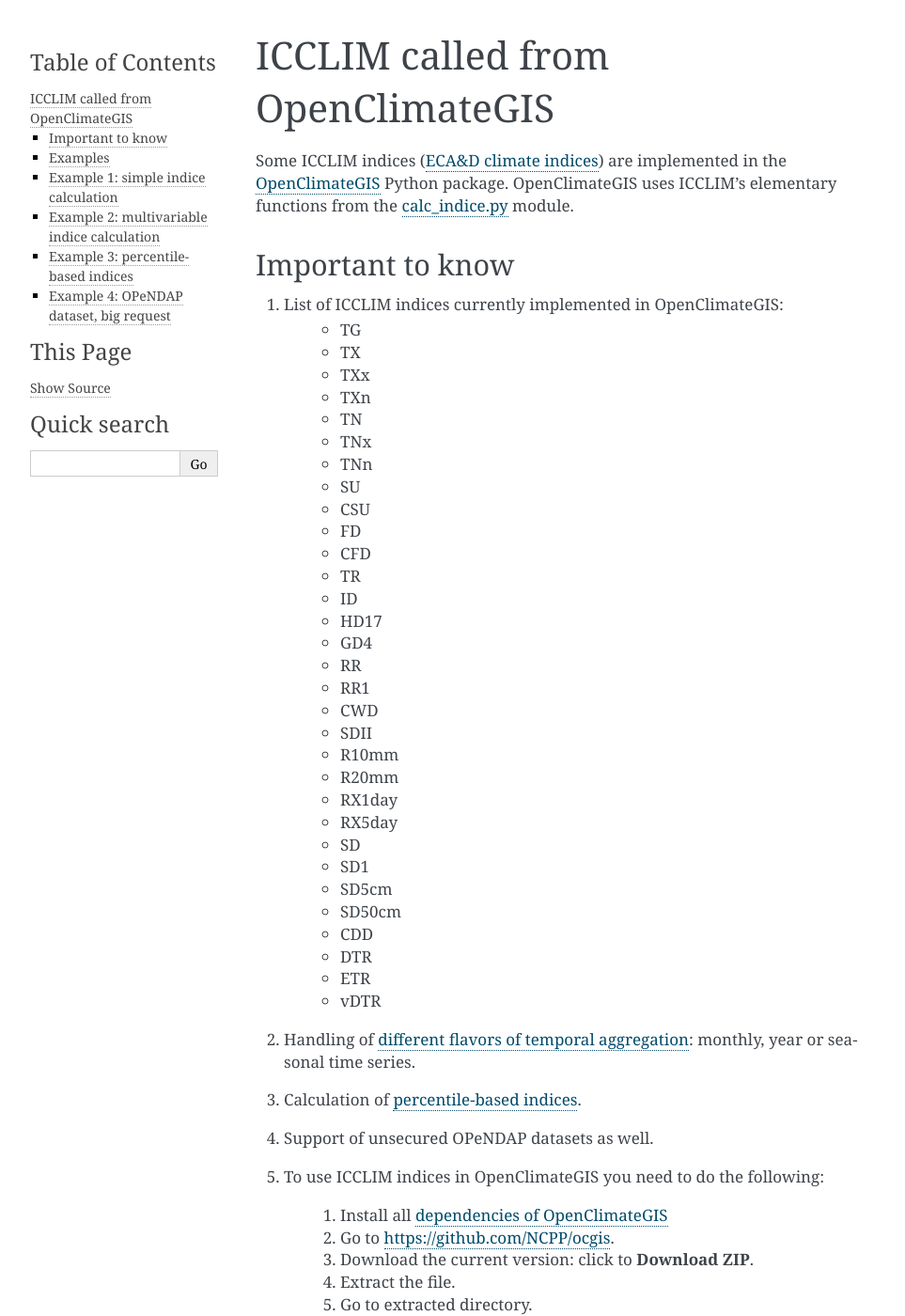
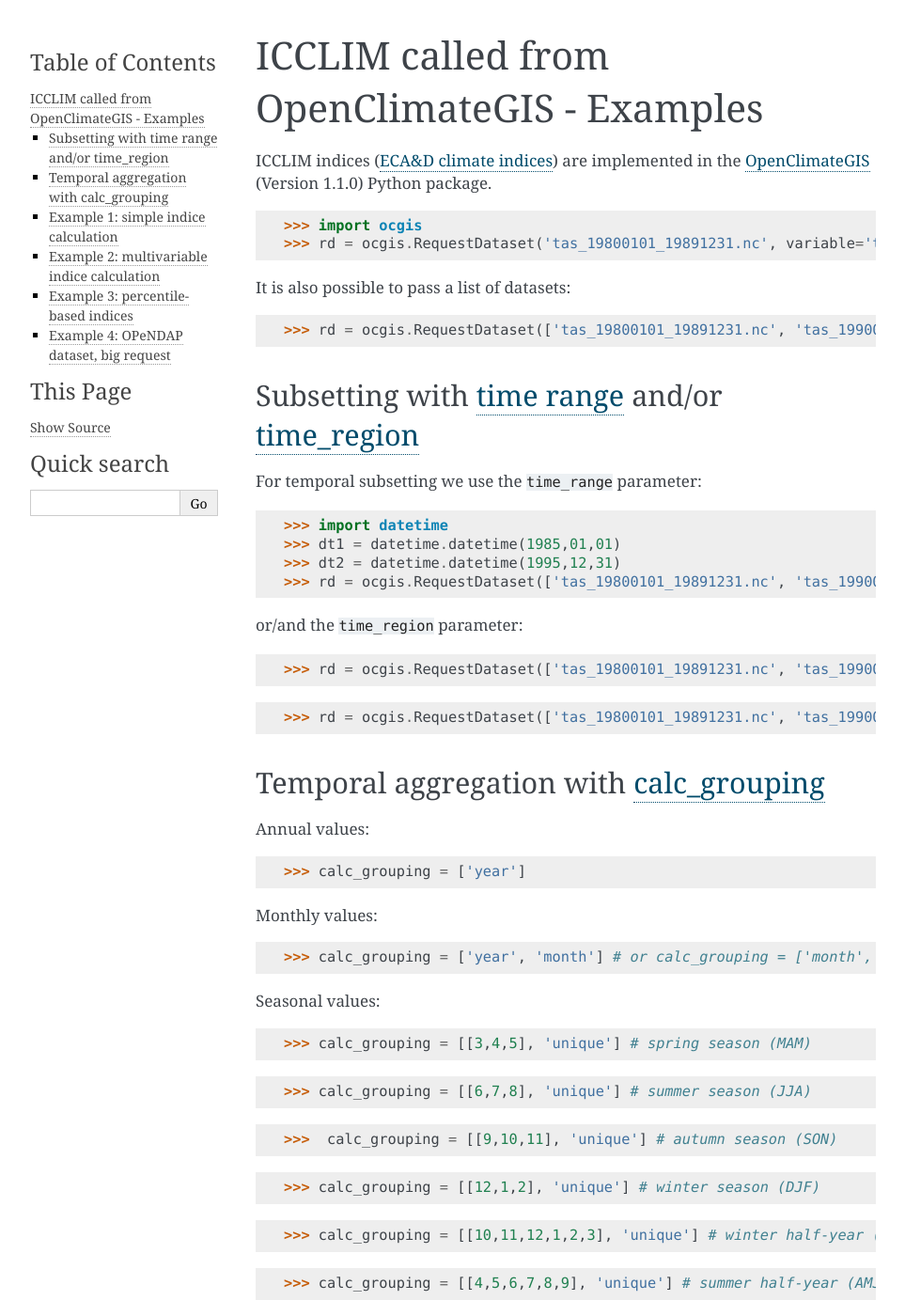
Before and after one commit to cerfacs-globc/icclim, a Sphinx documentation site: the page built from icclim/icclim_doc/source/icclim_ocgis.rst, in a window 1280 px wide and 1400 px high. Shown: the whole window at 94% size, without its empty margins (148-1111 px from the left). Built offline with Sphinx 7.4.7, drawn with Linux system fonts in a browser that asks for light colours; some of the changed text lies outside the part shown.

Commit message:
doc changes

```diff
--- a/icclim/icclim_doc/source/icclim_ocgis.rst
+++ b/icclim/icclim_doc/source/icclim_ocgis.rst
@@ -1,97 +1,35 @@
 .. _icclim_ocgis:
 
-ICCLIM called from OpenClimateGIS
-==================================
-Some ICCLIM indices (`ECA&D climate indices <http://eca.knmi.nl/documents/atbd.pdf>`_) are implemented in the `OpenClimateGIS <http://ncpp.github.io/ocgis/index.html>`_ Python package. OpenClimateGIS uses ICCLIM's
-elementary functions from  the `calc_indice.py <https://github.com/tatarinova/icclim/blob/master/icclim/calc_indice.py>`_ module.
+ICCLIM called from OpenClimateGIS - Examples
+==============================================
+ICCLIM indices (`ECA&D climate indices <http://eca.knmi.nl/documents/atbd.pdf>`_) are implemented in the `OpenClimateGIS <http://ncpp.github.io/ocgis/index.html>`_ (Version 1.1.0) Python package.
 
-Important to know
------------------
-1. List of ICCLIM indices currently implemented in OpenClimateGIS:
-    - TG
-    - TX
-    - TXx
-    - TXn
-    - TN
-    - TNx
-    - TNn
-    - SU
-    - CSU
-    - FD
-    - CFD
-    - TR
-    - ID
-    - HD17
-    - GD4
-    - RR
-    - RR1
-    - CWD
-    - SDII
-    - R10mm
-    - R20mm
-    - RX1day
-    - RX5day
-    - SD
-    - SD1
-    - SD5cm
-    - SD50cm
-    - CDD
-
-    - DTR
-    - ETR
-    - vDTR
-
-2. Handling of :ref:`different flavors of temporal aggregation <temp_agregations_label>`: monthly, year or seasonal time series.
-3. Calculation of :ref:`percentile-based indices <percentil_label>`.
-4. Support of unsecured OPeNDAP datasets as well.
-
-5. To use ICCLIM indices in OpenClimateGIS you need to do the following:
-
-    1. Install all `dependencies of OpenClimateGIS <https://www.earthsystemcog.org/projects/openclimategis/dependencies>`_
-    2. Go to `<https://github.com/NCPP/ocgis>`_.
-    3. Download the current version: click to **Download ZIP**.
-    4. Extract the file.
-    5. Go to extracted directory.
-    6. Run the system command:
-
-    .. code-block:: sh
-
-        [sudo] python setup.py install
-
-Examples
----------
-First, we import the OpenClimateGIS library:
 
 >>> import ocgis
-
-
-Then, we create a `ocgis.RequestDataset <http://ncpp.github.io/ocgis/api.html#ocgis.RequestDataset>`_ object:
-
 >>> rd = ocgis.RequestDataset('tas_19800101_19891231.nc', variable='tas')
 
 It is also possible to pass a list of datasets:
 
 >>> rd = ocgis.RequestDataset(['tas_19800101_19891231.nc', 'tas_19900101_19991231.nc'], variable='tas')
 
-For temporal subsetting we use the *time_range* parameter:
+Subsetting with `time range <http://ncpp.github.io/ocgis/api.html#time-range>`_ and/or `time_region <http://ncpp.github.io/ocgis/api.html#time-region>`_
+------------------------------------------------------------------------------------------------------------------------------------------------------------
+
+For temporal subsetting we use the ``time_range`` parameter:
 
 >>> import datetime
 >>> dt1 = datetime.datetime(1985,01,01)
 >>> dt2 = datetime.datetime(1995,12,31)
 >>> rd = ocgis.RequestDataset(['tas_19800101_19891231.nc', 'tas_19900101_19991231.nc'], variable='tas', time_range=[dt1, dt2])
 
-or/and the *time_region* parameter:
+or/and the ``time_region`` parameter:
 
 >>> rd = ocgis.RequestDataset(['tas_19800101_19891231.nc', 'tas_19900101_19991231.nc'], variable='tas', time_region={'month':[6,7,8]})
 
 >>> rd = ocgis.RequestDataset(['tas_19800101_19891231.nc', 'tas_19900101_19991231.nc'], variable='tas', time_region={'year':[1989,1990,1991],'month':[6,7,8]})
 
-
-.. _temp_agregations_label:
-
-An indice may be calculated as monthly, annual or seasonal values (depending on kind of indice).
-For this, we need to define the `calc_grouping <http://ncpp.github.io/ocgis/api.html#calc-grouping-headline>`_ parameter
-which will be passed in `ocgis.OcgOperations <http://ncpp.github.io/ocgis/api.html#ocgis.OcgOperations>`_ object.
+Temporal aggregation with `calc_grouping <http://ncpp.github.io/ocgis/api.html#calc-grouping>`_
+---------------------------------------------------------------------------------------------------
 
 Annual values:
 
@@ -117,7 +55,7 @@
 
 
 Example 1: simple indice calculation
-------------------------------------
+--------------------------------------
 
 The example below will create a netCDF file "indiceTG_1985_1995.nc" containing TG indice:
 
@@ -127,7 +65,7 @@
 
 
 Example 2: multivariable indice calculation
--------------------------------------------
+---------------------------------------------
 To calculate an indice based on 2 variables:
 
 >>> rd_tasmin = ocgis.RequestDataset(tasmin_19800101_19891231.nc,'tasmin')
@@ -141,7 +79,7 @@
 .. _percentil_label:
 
 Example 3: percentile-based indices
------------------------------------
+-------------------------------------
 Calculation of percentile-based indices is more complicated.
 The example below shows how to calculate the TG10p indice.
 
--- a/icclim/icclim_doc/source/index.rst
+++ b/icclim/icclim_doc/source/index.rst
@@ -2,10 +2,7 @@
 Welcome to ICCLIM's documentation!
 ==================================
 
-*Index Calculation CLIMate* is a Python libary designed for calculation of climate indices and indicators.
-*ICCLIM* calculates currently the `ECA&D climate indices <http://eca.knmi.nl/documents/atbd.pdf>`_.
-Other climate indices and indicators could be added also.
-
+ICCLIM (Indice Calculation CLIMate) is a Python library for computing a number of :ref:`climate indices <climate_indices_label>`.
 
 
 Contents:
@@ -14,7 +11,6 @@
 
 
    intro.rst
-   important_to_know.rst
    installation.rst
    python_api.rst
    output_metadata.rst
```
Also changed, not shown: icclim/icclim_doc/source/intro.rst (+34 -1 lines), icclim/icclim_doc/source/python_api.rst (+12 -8 lines), 16 other files.
